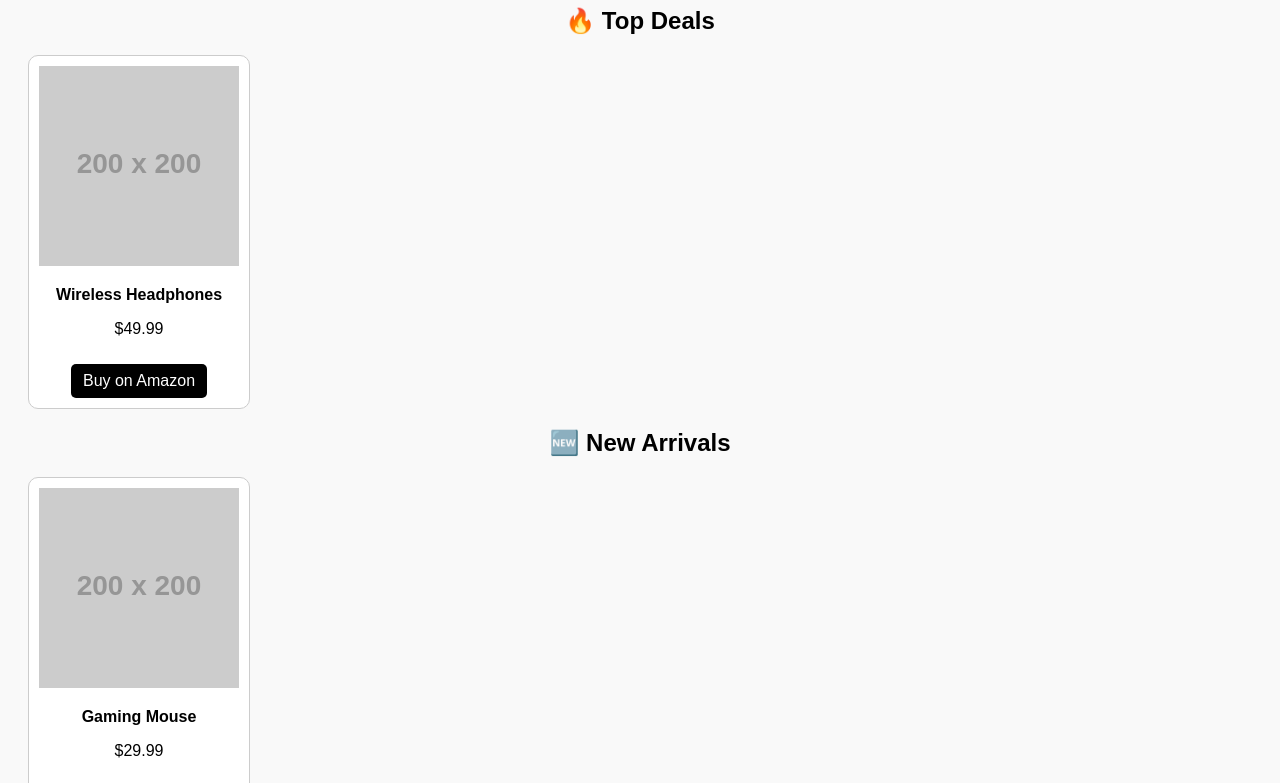
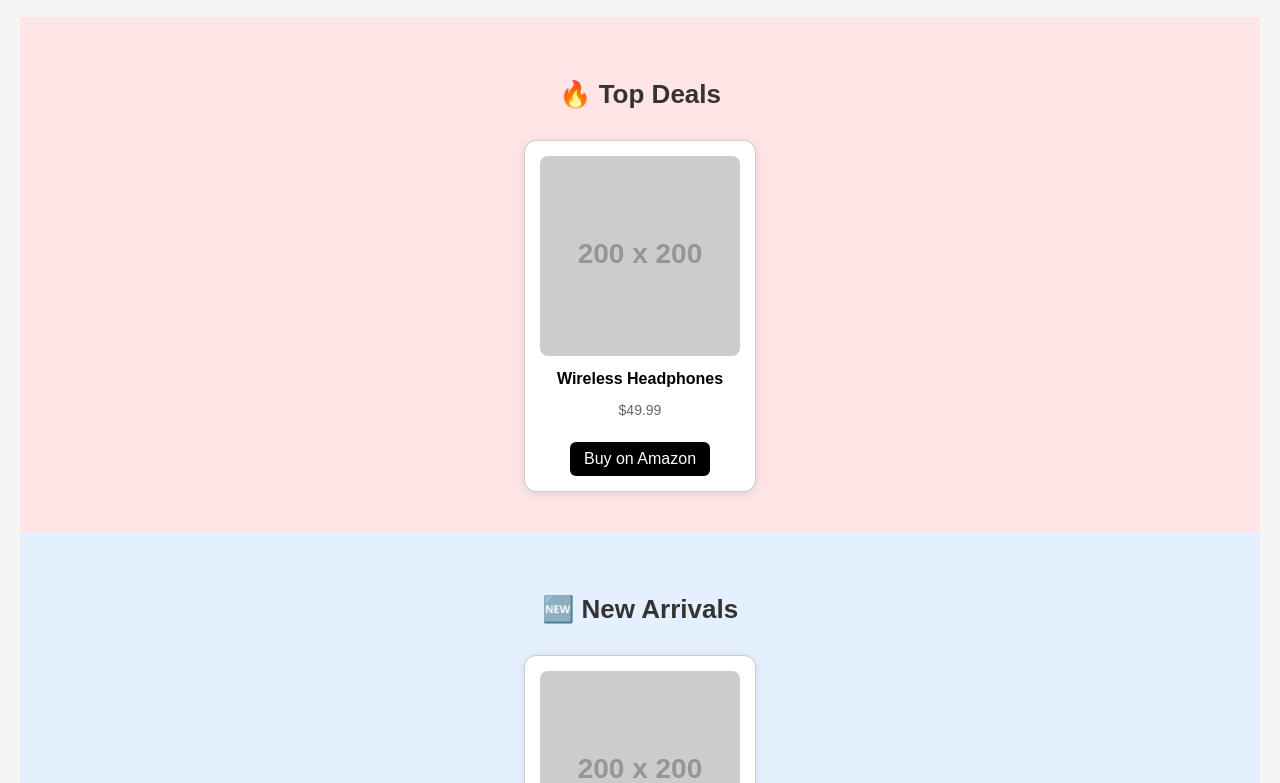
Before and after one commit to JeevaKonla/my-affiliate-page, a plain HTML site: page index.html in a window 1280 px wide. Shown: the part 101-884 px from the top of the page. Drawn offline with Linux system fonts and the light colour scheme; placeholder pictures from the web are drawn by us.

Commit message:
Update style.css

```diff
--- a/style.css
+++ b/style.css
@@ -1,35 +1,90 @@
+/* Global Styles */
 body {
-  font-family: sans-serif;
-  background: #f9f9f9;
+  font-family: Arial, sans-serif;
+  background: #f4f4f4;
   text-align: center;
+  margin: 0;
   padding: 20px;
 }
-#product-container {
+
+h1 {
+  margin-bottom: 40px;
+  font-size: 32px;
+  color: #111;
+}
+
+.section {
+  padding: 40px 20px;
+}
+
+/* Section Background Colors */
+.top-deals {
+  background-color: #ffe5e5;
+}
+.new-arrivals {
+  background-color: #e5f0ff;
+}
+.editors-picks {
+  background-color: #fffbe5;
+}
+
+.section h2 {
+  font-size: 26px;
+  margin-bottom: 30px;
+  color: #333;
+}
+
+/* Product Grid */
+.product-container {
   display: flex;
   flex-wrap: wrap;
   justify-content: center;
   gap: 20px;
 }
+
+/* Product Card */
 .product {
   background: white;
   border: 1px solid #ccc;
-  border-radius: 10px;
-  padding: 10px;
+  border-radius: 12px;
+  padding: 15px;
   width: 200px;
+  box-shadow: 0 2px 8px rgba(0, 0, 0, 0.1);
+  transition: transform 0.2s ease, box-shadow 0.2s ease;
 }
+
+.product:hover {
+  transform: scale(1.05);
+  box-shadow: 0 4px 12px rgba(0, 0, 0, 0.15);
+}
+
 .product img {
   width: 100%;
   height: auto;
+  border-radius: 8px;
 }
+
 .product h3 {
-  font-size: 1rem;
+  font-size: 16px;
+  margin: 10px 0 5px;
 }
+
+.product p {
+  font-size: 14px;
+  color: #666;
+}
+
 .product a {
   display: inline-block;
   margin-top: 10px;
-  padding: 8px 12px;
-  background: black;
+  padding: 8px 14px;
+  background-color: black;
   color: white;
-  border-radius: 5px;
   text-decoration: none;
+  border-radius: 6px;
+  transition: background 0.3s;
 }
+
+.product a:hover {
+  background-color: #444;
+}
```
